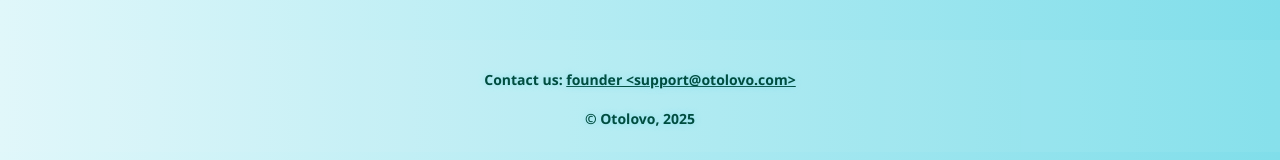
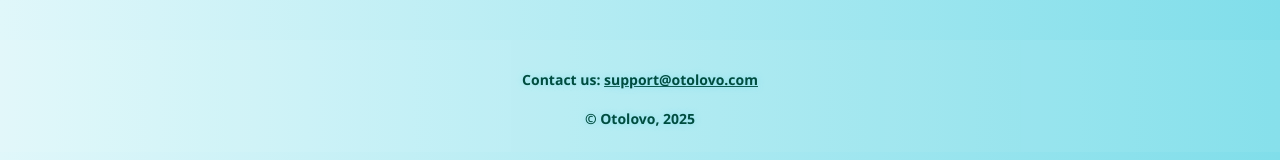
Before and after one commit to analitik1974/otolovo, a plain HTML site: page index.html in a window 1280 px wide. Shown: the part 648-808 px from the top of the page. Drawn offline with Linux system fonts and the light colour scheme.

Commit message:
Update index.html

```diff
--- a/index.html
+++ b/index.html
@@ -155,7 +155,7 @@
   </div>
 
   <footer class="footer">
-    <p>Contact us: <a href="mailto:support@otolovo.com?subject=Contact&body=Your message here" style="color: #004d40;">founder &lt;support@otolovo.com&gt;</a></p>
+    <p>Contact us: <a href="mailto:support@otolovo.com" style="color: #004d40;">support@otolovo.com</a></p>
 
     <p>© Otolovo, 2025</p>
   </footer>
```
